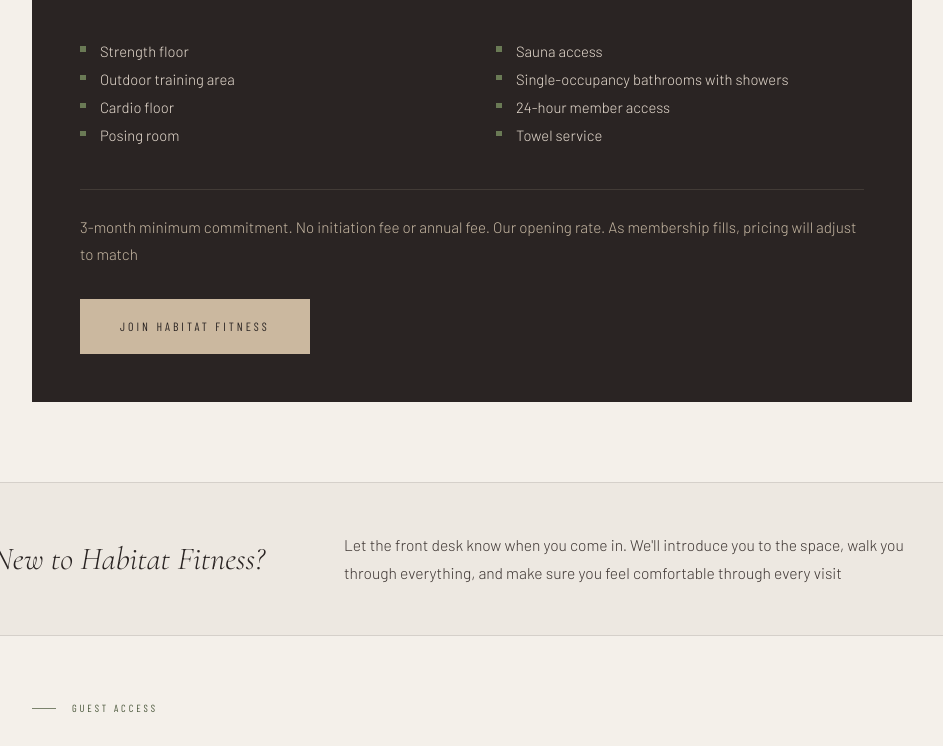
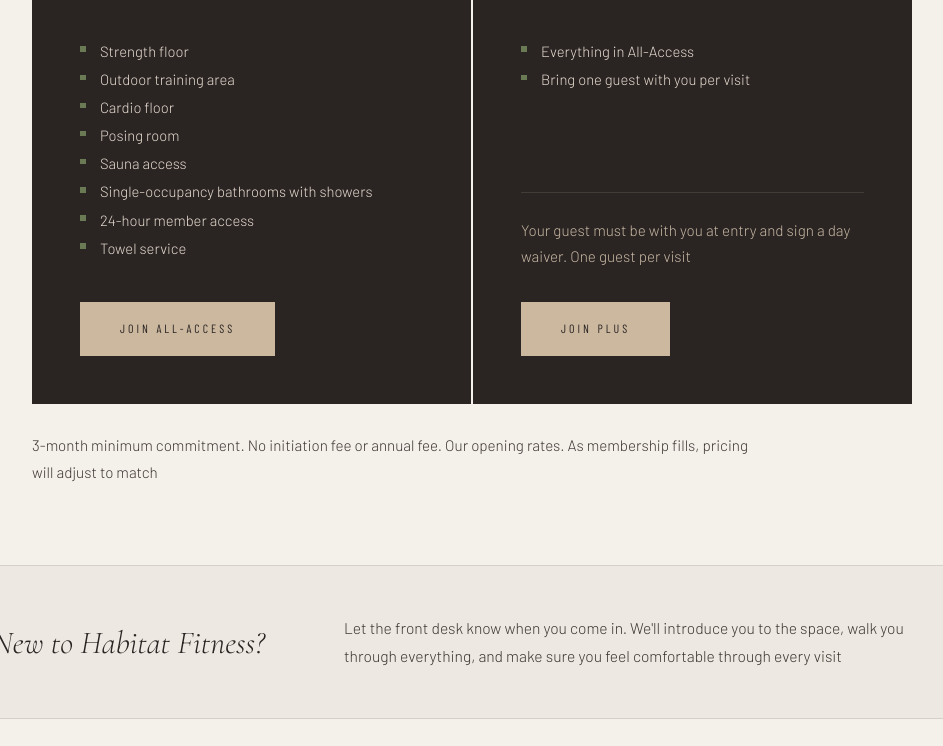
Before and after one commit to prfornita-dev/habitat-website, a plain HTML site: page memberships.html in a window 1280 px wide. Shown: the part 687-1433 px from the top of the page, without its empty margins (168-1111 px from the left). Drawn offline with nearby package versions, Linux system fonts and the light colour scheme.

Commit message:
Add responsive grid layout for membership cards

```diff
--- a/memberships.html
+++ b/memberships.html
@@ -138,11 +138,26 @@
     }
 
 
+    .membership-grid {
+      display: grid;
+      grid-template-columns: 1fr 1fr;
+      gap: 2px;
+    }
+    @media (max-width: 700px) { .membership-grid { grid-template-columns: 1fr; } }
+
     .membership-card {
       background: var(--espresso);
       padding: 3rem;
       display: flex;
       flex-direction: column;
+    }
+    .membership-card .btn-join { margin-top: auto; }
+    .membership-terms {
+      font-size: 0.95rem;
+      line-height: 1.75;
+      color: var(--text-secondary);
+      padding-top: 1.75rem;
+      max-width: 720px;
     }
     .membership-card-label {
       font-family: var(--font-label);
@@ -178,6 +193,7 @@
     .membership-features {
       list-style: none;
       margin-bottom: 2.5rem;
+      flex-grow: 1;
     }
     .membership-features li {
       font-size: 0.925rem;
@@ -460,17 +476,19 @@
   <!-- PAGE HEADER -->
   <section class="page-header reveal">
     <div class="section-label">Membership</div>
-    <h1>One membership<br><em>Everything included</em></h1>
+    <h1>Two ways to join<br><em>Everything included</em></h1>
   </section>
 
   <!-- MEMBERSHIP SECTION -->
   <section class="membership-section">
-    <div class="reveal">
-      <div class="membership-card" style="max-width: 100%;">
+    <div class="membership-grid reveal">
+
+      <!-- All-Access -->
+      <div class="membership-card">
         <div class="membership-card-label">All-Access Membership</div>
         <div class="membership-price"><sup>$</sup>100</div>
         <div class="membership-price-unit">Per month</div>
-        <ul class="membership-features" style="columns: 2; column-gap: 3rem;">
+        <ul class="membership-features">
           <li>Strength floor</li>
           <li>Outdoor training area</li>
           <li>Cardio floor</li>
@@ -480,13 +498,28 @@
           <li>24-hour member access</li>
           <li>Towel service</li>
         </ul>
+        <a href="https://habitatfitness.gymmasteronline.com/portal/membership/690030ccdb4853f03ae842d1fec0f6f3"
+           target="_blank" rel="noopener" class="btn-join">Join All-Access</a>
+      </div>
+
+      <!-- Plus -->
+      <div class="membership-card">
+        <div class="membership-card-label">Plus Membership</div>
+        <div class="membership-price"><sup>$</sup>150</div>
+        <div class="membership-price-unit">Per month</div>
+        <ul class="membership-features">
+          <li>Everything in All-Access</li>
+          <li>Bring one guest with you per visit</li>
+        </ul>
         <div class="membership-note">
-          3-month minimum commitment. No initiation fee or annual fee. Our opening rate. As membership fills, pricing will adjust to match
+          Your guest must be with you at entry and sign a day waiver. One guest per visit
         </div>
-        <a href="https://habitatfitness.gymmasteronline.com/portal/membership/690030ccdb4853f03ae842d1fec0f6f3"
-           target="_blank" rel="noopener" class="btn-join">Join Habitat Fitness</a>
+        <a href="https://habitatfitness.gymmasteronline.com/portal/membership/29681cd28f6b7860ed0a32bf148fcab3"
+           target="_blank" rel="noopener" class="btn-join">Join Plus</a>
       </div>
+
     </div>
+    <p class="membership-terms reveal">3-month minimum commitment. No initiation fee or annual fee. Our opening rates. As membership fills, pricing will adjust to match</p>
   </section>
 
   <!-- WELCOME STRIP -->
@@ -530,9 +563,10 @@
 
       <div class="reveal">
         <div class="section-label">Personal Training</div>
-        <h2>10+ coaches.<br><em>Every specialty.</em></h2>
-        <p>Habitat Fitness is home to more than ten experienced coaches, each with their own approach, background, and area of focus. Whether you are just starting out, chasing a specific goal, or returning to training after a long break, there is someone here for you</p>
+        <h2>10+ trainers.<br><em>Every specialty.</em></h2>
+        <p>Habitat Fitness is home to more than ten experienced trainers, each with their own approach, background, and area of focus. Whether you are just starting out, chasing a specific goal, or returning to training after a long break, there is someone here for you</p>
         <p>Come in, introduce yourself, and we will help match you with the right coach. First sessions and consultations are a great place to start</p>
+        <a href="/coaches" class="btn-join" style="margin-top: 1rem;">Meet the Trainers</a>
       </div>
 
       <div class="coaching-details reveal reveal-delay-1">
@@ -542,11 +576,11 @@
         </div>
         <div class="coaching-detail-item">
           <div class="coaching-detail-title">How to get started</div>
-          <div class="coaching-detail-text">Stop in and say hello. Our coaches are on the floor and happy to talk through what you are working toward before committing to anything</div>
+          <div class="coaching-detail-text">Stop in and say hello. Our trainers are on the floor and happy to talk through what you are working toward before committing to anything</div>
         </div>
         <div class="coaching-detail-item">
           <div class="coaching-detail-title">Rates and availability</div>
-          <div class="coaching-detail-text">Each coach sets their own schedule and pricing. Availability varies, so the sooner you connect, the better</div>
+          <div class="coaching-detail-text">Each trainer sets their own schedule and pricing. Availability varies, so the sooner you connect, the better</div>
         </div>
 
       </div>
@@ -587,7 +621,7 @@
         <ul>
           <li><a href="/#experience">Experience</a></li>
           <li><a href="/memberships">Membership</a></li>
-          <li><a href="/coaches">Trainers</a></li>
+          <li><a href="/#coaching">Coaching</a></li>
           <li><a href="/#about">About</a></li>
         </ul>
       </div>
```
